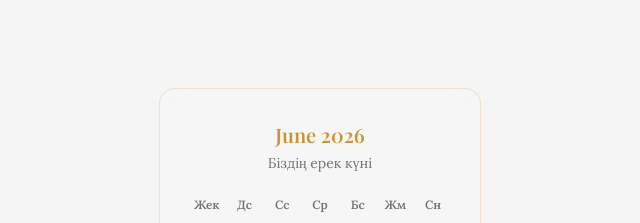
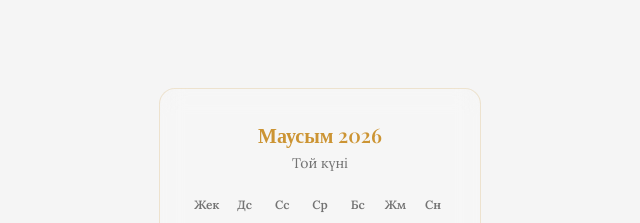
Before and after one commit to pakhlavonKh/wedding-invitation, a React (Vite) app: page / in a window 1280 px wide. Shown: the part 1920-2143 px from the top of the page, without its empty margins (320-960 px from the left). Built offline with nearby package versions, Linux system fonts and the light colour scheme; the HTML template or start-up script is replaced by a standard one; a web font is replaced by a local one.

Commit message:
some texts changes

```diff
--- a/src/components/WeddingCalendar.tsx
+++ b/src/components/WeddingCalendar.tsx
@@ -42,9 +42,9 @@ const WeddingCalendar = () => {
       <div className="bg-white/10 backdrop-blur-md rounded-2xl p-8 border border-gold/20">
         <div className="mb-6 text-center">
           <h3 className="text-gold text-xl font-semibold">
-            {monthName} {year}
+            Маусым {year}
           </h3>
-          <p className="text-sm text-muted-foreground mt-1">Біздің ерек күні</p>
+          <p className="text-sm text-muted-foreground mt-1">Той күні</p>
         </div>
 
         <div className="w-64">
```
